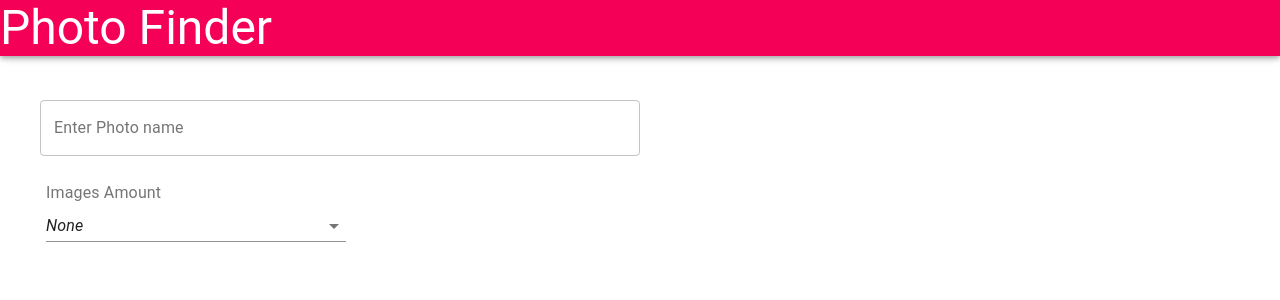
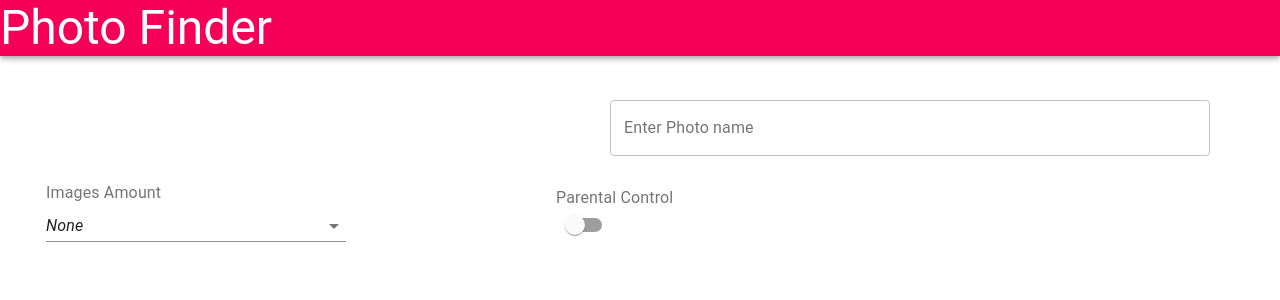
Before and after one commit to Yousuf-Abdullah-Borna/ImageFinder, a React (Create React App) app in the folder imagefinder/: page / in a window 1280 px wide. Shown: the top 300 px of the page. Built offline with nearby package versions, Linux system fonts and the light colour scheme.

Commit message:
parental control feature added to the search

```diff
--- a/imagefinder/src/components/search/Search.js
+++ b/imagefinder/src/components/search/Search.js
@@ -1,6 +1,7 @@
 import InputLabel from '@material-ui/core/InputLabel';
 import MenuItem from "@material-ui/core/MenuItem";
 import Select from "@material-ui/core/Select";
+import Switch from '@material-ui/core/Switch';
 import TextField from '@material-ui/core/TextField';
 import axios from 'axios';
 import React, { Component } from 'react';
@@ -10,6 +11,7 @@ const styles = {
     width: "600px",
     position: "relative",
     top: "60px",
+    left:"570px"
 
   };
 
@@ -19,6 +21,15 @@ const styles = {
     position: "absolute",
     top: "170px",
     left:"6px",
+
+  };
+
+
+  const switchStyles = {
+    margin: "40px",
+    position: "absolute",
+    top: "150px",
+    left:"516px",
 
   };
 
@@ -46,12 +57,28 @@ class Search extends Component {
             amount:0,
             apiUrl:'https://pixabay.com/api/',
             apiKey:'19829433-45b01ae66ae4acaf0f2e7a034',
-            image:[]
+            image:[],
+            trueValue:false
 
 
         }
     }
 
+    toggleChecked = (event) =>{
+
+      this.setState((prevstate)=>{
+        return{
+        trueValue: (prevstate.trueValue) ? false:true
+        }
+    }, ()=>{
+
+axios.get(`${this.state.apiUrl}/?key=${this.state.apiKey}&q=${this.state.searchText}&image_type=photo&per_page=${this.state.amount}&safesearch=${this.state.trueValue}`)
+.then( res => this.setState({ image:res.data.hits}))
+.catch( err => console.log(err))
+    })
+
+
+    }
 
     onTextChange = (event)=>{
 
@@ -60,7 +87,7 @@ class Search extends Component {
             searchText: event.target.value
         }, ()=>{
 
-    axios.get(`${this.state.apiUrl}/?key=${this.state.apiKey}&q=${this.state.searchText}&image_type=photo&per_page=${this.state.amount}&safesearch=true`)
+    axios.get(`${this.state.apiUrl}/?key=${this.state.apiKey}&q=${this.state.searchText}&image_type=photo&per_page=${this.state.amount}&safesearch=${this.state.trueValue}`)
     .then( res => this.setState({ image:res.data.hits}))
     .catch( err => console.log(err))
         })
@@ -74,7 +101,7 @@ class Search extends Component {
             amount: event.target.value
         }, ()=>{
 
-            axios.get(`${this.state.apiUrl}/?key=${this.state.apiKey}&q=${this.state.searchText}&image_type=photo&per_page=${this.state.amount}&safesearch=true`)
+            axios.get(`${this.state.apiUrl}/?key=${this.state.apiKey}&q=${this.state.searchText}&image_type=photo&per_page=${this.state.amount}&safesearch=${this.state.trueValue}`)
             .then( res => this.setState({ image:res.data.hits}))
             .catch( err => console.log(err))
                 })
@@ -83,6 +110,7 @@ class Search extends Component {
 render(){
 
    console.log(this.state.image)
+   console.log(this.state.trueValue)
 
 
     return (
@@ -124,9 +152,11 @@ render(){
 
         {this.state.image.length > 0 ? (<ImageResults images ={this.state.image}/>) : null }
 
+      <div style={switchStyles}>
 
-
-
+      <InputLabel>Parental Control</InputLabel>
+        <Switch checked={this.state.trueValue} onChange={this.toggleChecked} size='medium'/>
+        </div>
 
 
         </div>
```
Also changed, not shown: 1 other file (tests, documents, lock files or other folders).
